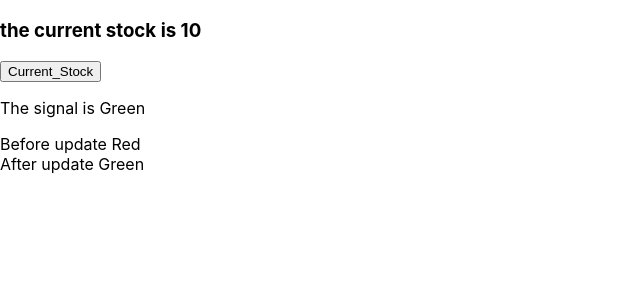
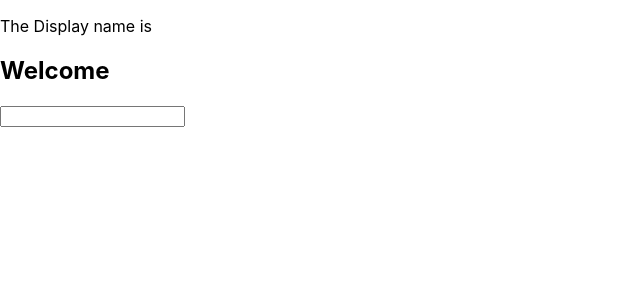
Before and after one commit to kishorekumarsuresh/Begginer_react_codes, a React (Create React App) app: page / in a window 1280 px wide. Shown: the top 300 px of the page, without its empty margins (0-640 px from the left). Built offline with nearby package versions, Linux system fonts and the light colour scheme.

Commit message:
02/08/22

```diff
--- a/src/App.js
+++ b/src/App.js
@@ -1,6 +1,7 @@
 import ClassofProps from './components/ClassofProp';
 import Mounting from './components/Mounting';
 import Proptypes from './components/Proptypes';
+import Task1 from './components/Task1';
 import Updating from './components/Updating';
 import Updating1 from './components/Updating2';
 
@@ -14,8 +15,9 @@ function App() {
 
     {/* <Mounting /> */}
     {/* <Mounting nxt={0}/> */}
-    <Updating />
-    <Updating1 />
+    {/* <Updating />
+    <Updating1 />*/}
+    <Task1 />
     </div>
   );
 }
--- /dev/null
+++ b/src/components/Task1.js
@@ -0,0 +1,29 @@
+import React,{Component} from "react";
+import Task2 from "./Task2";
+import Task3 from "./Task3";
+
+class Task1 extends Component {
+
+    constructor(props){
+        super(props)
+        this.state = {
+            Name : ""
+        }
+    }
+
+    changeName = (e) => { this.setState({Name : e.target.value})}
+
+
+
+    render() {
+        return (
+            <div>
+               <p> The Display name is {this.state.Name} </p>
+               <Task2 Name={this.state.Name} />
+               <Task3 Msg={this.changeName} Name={this.state.Name}/>
+            </div>
+        )
+    }
+}
+
+export default Task1
--- /dev/null
+++ b/src/components/Task2.js
@@ -0,0 +1,14 @@
+import React,{Component} from "react";
+
+class Task2 extends Component {
+    render(){
+        return (
+            <div>
+                <h2>Welcome {this.props.Name}</h2>
+
+            </div>
+        )
+    }
+}
+
+export default Task2
--- /dev/null
+++ b/src/components/Task3.js
@@ -0,0 +1,21 @@
+import React,{Component} from "react";
+
+class Task3 extends Component {
+
+    blurChange(){
+        let x = document.getElementById("id1");
+        x.value = x.value.toUpperCase();
+    }
+    render (){
+        return (
+            <div>
+                <input id="id1" type="text"
+                value={this.props.Name}
+                onChange={this.props.Msg}
+                onBlur={this.blurChange}/>
+            </div>
+        )
+    }
+}
+
+export default Task3
```
Also changed, not shown: src/components/BlurEvent.js (added).
